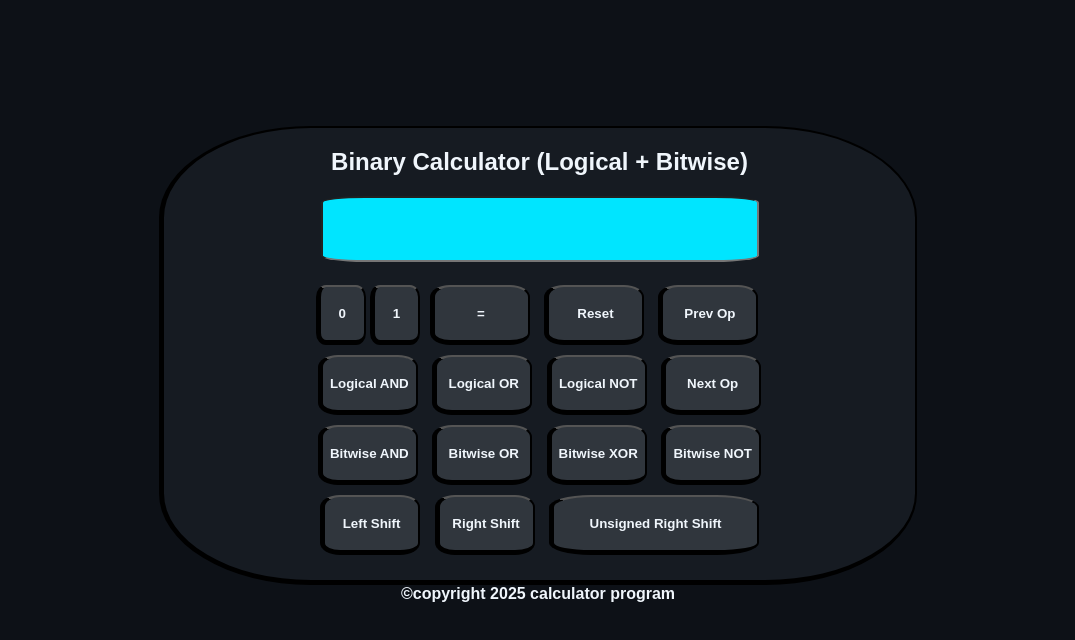
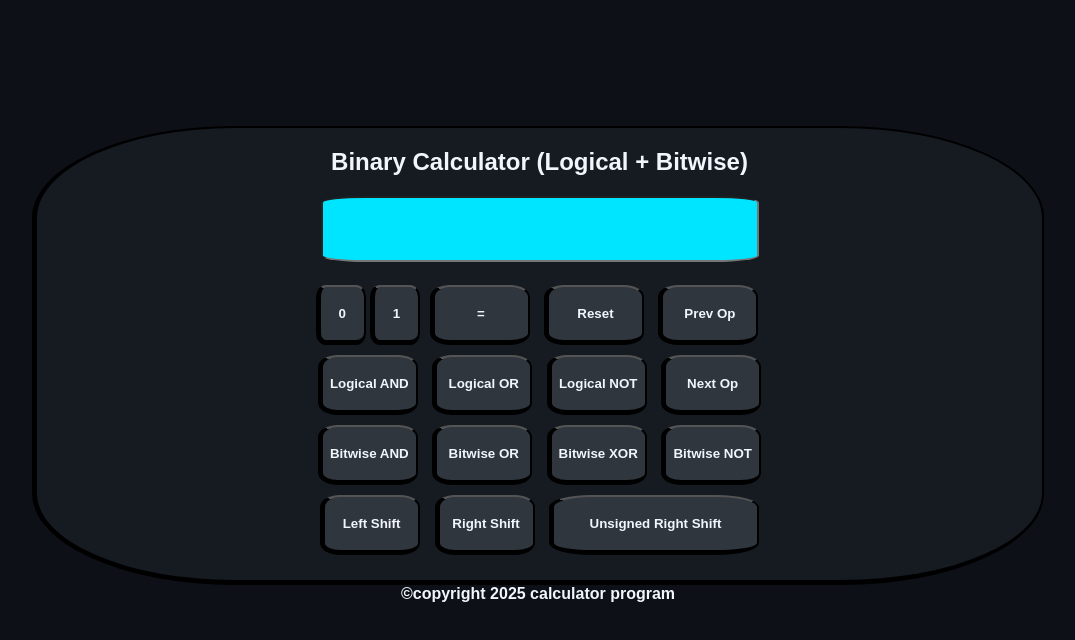
Before and after one commit to rish240103034-commits/binary-calculator-program, a plain HTML site: page index.html in a window 1280 px wide. Shown: the whole page, without its empty margins (102-1177 px from the left). Drawn offline with Linux system fonts and the light colour scheme.

Commit message:
Update index.html

```diff
--- a/index.html
+++ b/index.html
@@ -127,7 +127,7 @@ function getequal() {
 
 <body style="text-align:center; font-family:Arial;background-color:#0D1117;">
 
-<div style="color:#F0F6FC;margin-top:10%;background:#161B22;margin-left:20%;margin-right:20%;border:2px solid black;border-left: 5px solid black;border-bottom:5px solid black;border-radius:20%;padding-bottom:20px">
+<div style="color:#F0F6FC;margin-top:10%;background:#161B22;margin-left:10%;margin-right:10%;border:2px solid black;border-left: 5px solid black;border-bottom:5px solid black;border-radius:20%;padding-bottom:20px">
 <h2 >Binary Calculator (Logical + Bitwise)</h2>
 <form onsubmit="return false;">
   <input type="text" id="texty" style="width:430px; height:60px; font-size:20px; text-align:center;background:#00E5FF;border-radius:10%" /><br><br>
```
